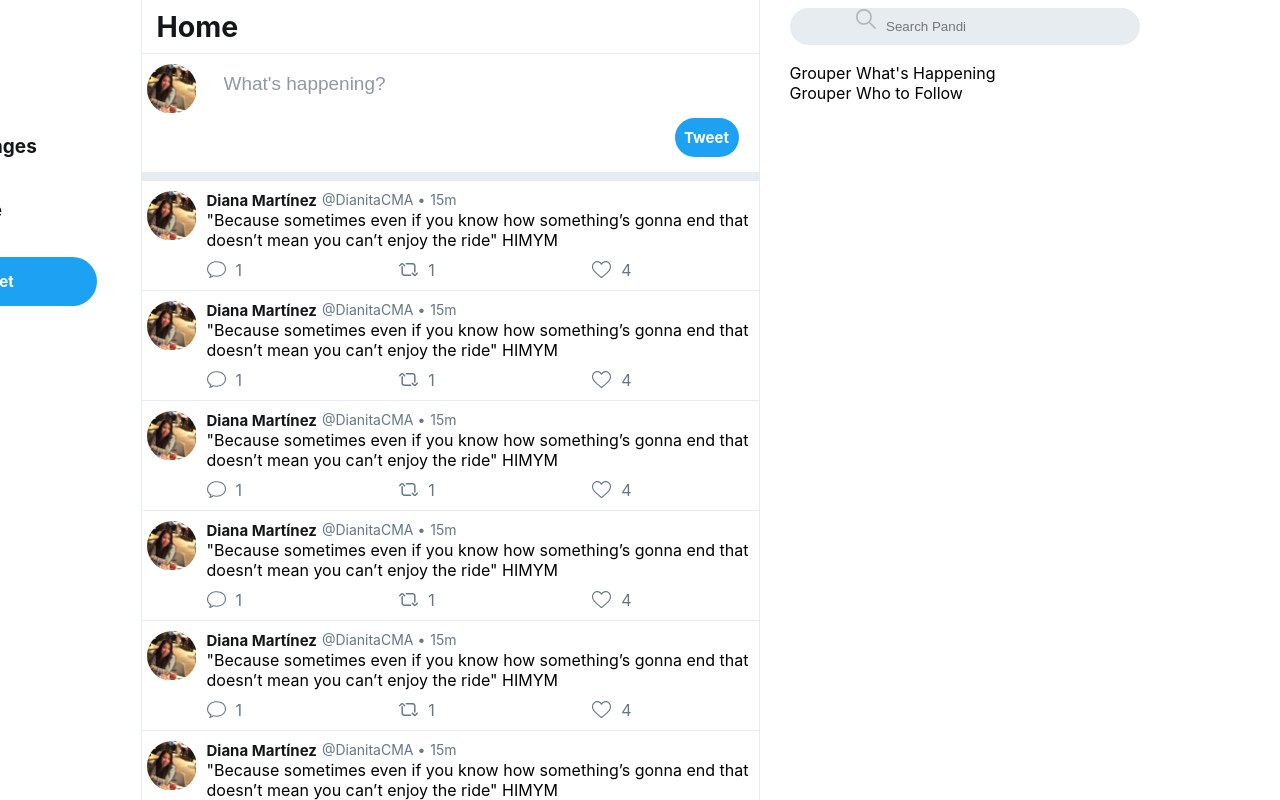
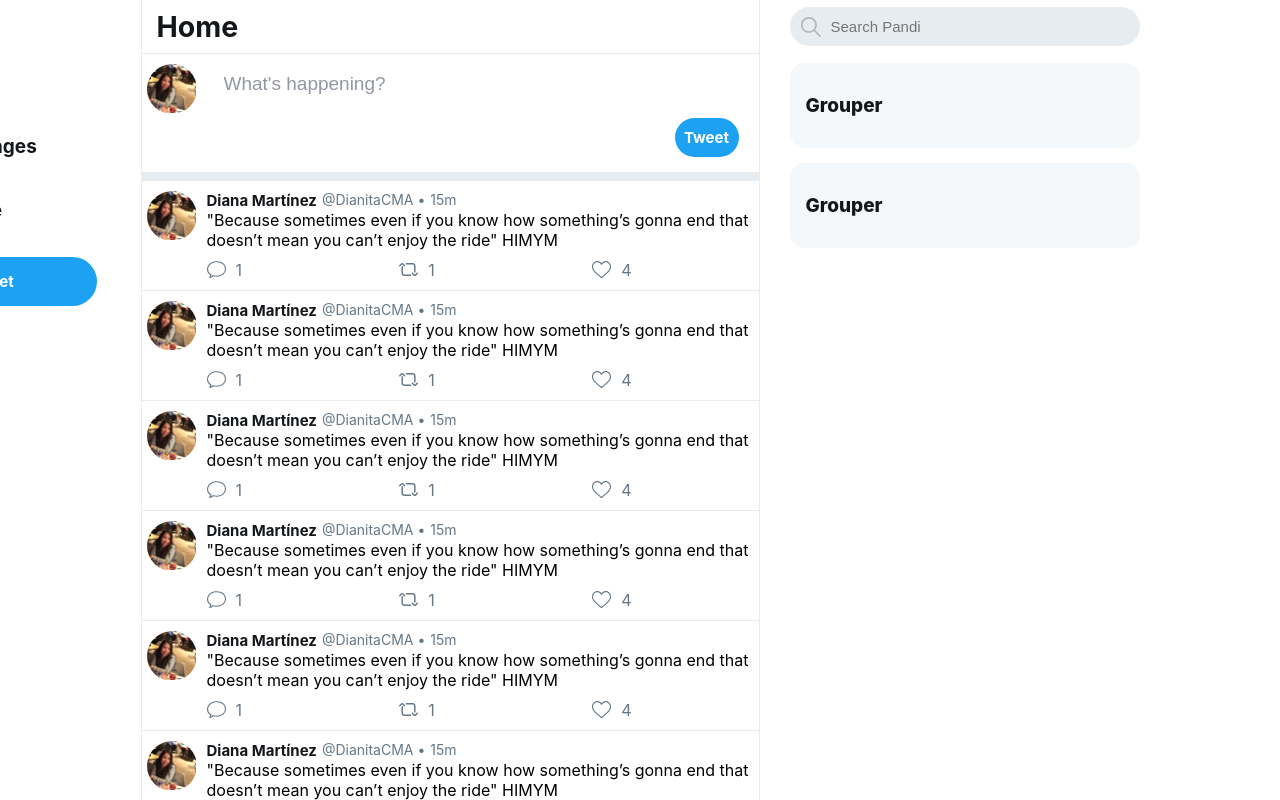
Before and after one commit to diballesteros/twitter-mock, a React (Create React App) app: page / in a window 1280 px wide. Built offline with nearby package versions, Linux system fonts and the light colour scheme.

Commit message:
Finish search component, Initial grouper and grouperChild changes

```diff
--- a/src/components/dashboard/Dashboard.js
+++ b/src/components/dashboard/Dashboard.js
@@ -4,6 +4,7 @@ import List from '../list/List';
 import Editor from '../editor/Editor';
 import Option from '../option/Option';
 import Search from '../search/Search';
+import Grouper from '../grouper/Grouper';
 import Button from '../button/Button';
 import Icon from '../icon/Icon';
 
@@ -49,10 +50,10 @@ class Dashboard extends Component {
                             <Search />
                         </div>
                         <div className="whats-happening_container">
-                            Grouper What's Happening
+                            <Grouper />
                         </div>
                         <div className="who-to-follow_container">
-                            Grouper Who to Follow
+                            <Grouper />
                         </div>
                     </div>
                 </div>
--- a/src/components/grouper/Grouper.css
+++ b/src/components/grouper/Grouper.css
@@ -0,0 +1,35 @@
+.grouper {
+    margin-bottom: 15px;
+    border-color: rgb(245, 248, 250);
+    border-radius: 14px;
+    border-width: 1px;
+    border-style: solid;
+    background-color: rgb(245, 248, 250);
+}
+
+.grouper_header {
+    border-bottom-color: rgb(230, 236, 240);
+    border-bottom-width: 1px;
+}
+
+.grouper_header-inner {
+    display: flex;
+    justify-content: space-between;
+    padding-bottom: 10px;
+    padding-top: 10px;
+    padding-left: 15px;
+    padding-right: 15px;
+}
+
+.grouper_header-inner h2 {
+    display: flex;
+    justify-content: space-between;
+    align-items: center;
+    flex-direction: row;
+}
+
+.grouper_header-inner h2 .grouper_header-text {
+    color: rgb(20, 23, 26);
+    font-weight: 800;
+    font-size: 19px;
+}
--- a/src/components/grouper/Grouper.js
+++ b/src/components/grouper/Grouper.js
@@ -0,0 +1,20 @@
+import React from 'react';
+import './Grouper.css';
+import GrouperChild from './grouperChild/GrouperChild';
+
+const Grouper = (props) => (
+    <div className="grouper">
+        <div className="grouper_header">
+            <div className="grouper_header-inner">
+                <h2>
+                    <div className="grouper_header-text">
+                        <span>Grouper</span>
+                    </div>
+                </h2>
+            </div>
+        </div>
+        <GrouperChild />
+    </div>
+);
+
+export default Grouper;
--- /dev/null
+++ b/src/components/grouper/grouperChild/GrouperChild.js
@@ -0,0 +1,9 @@
+import React from 'react';
+
+const GrouperChild = (props) => (
+    <div>
+
+    </div>
+);
+
+export default GrouperChild;
--- a/src/components/search/Search.css
+++ b/src/components/search/Search.css
@@ -1,42 +1,33 @@
 .search-bar {
     display: flex;
     flex-direction: row;
-    justify-content: center;
     flex-shrink: 1;
     flex-grow: 1;
     background-color: rgb(230, 236, 240);
-    border-bottom-left-radius: 9999px;
-    border-bottom-right-radius: 9999px;
-    border-top-left-radius: 9999px;
-    border-top-right-radius: 9999px;
-    border-bottom-width: 1px;
-    border-left-width: 1px;
-    border-right-width: 1px;
-    border-top-width: 1px;
-    border-bottom-color: rgba(0, 0, 0, 0);
-    border-left-color: rgba(0, 0, 0, 0);
-    border-right-color: rgba(0, 0, 0, 0);
-    border-top-color: rgba(0, 0, 0, 0);
-    border-bottom-style: solid;
-    border-left-style: solid;
-    border-right-style: solid;
-    border-top-style: solid;
+    border-radius : 9999px;
+    border-width: 1px;
+    border-color: rgba(0, 0, 0, 0);
+    border-style: solid;
 }
 
 .search-bar input {
     outline-style: none;
     width: 100%;
-    border-bottom-left-radius: 0px;
-    border-bottom-right-radius: 0px;
-    border-top-left-radius: 0px;
-    border-top-right-radius: 0px;
-    border-bottom-width: 0px;
-    border-left-width: 0px;
-    border-right-width: 0px;
-    border-top-width: 0px;
-    padding-bottom: 10px;
+    border-radius: 0px;
+    border-width: 0px;
+    padding: 10px;
+    background-color: rgba(0, 0, 0, 0);
+    color: rgb(20, 23, 26);
+    font-weight: 400px;
+    font-size: 15px;
+}
+
+.search-bar_icon {
+    display: flex;
+    align-items: center;
+    justify-content: center;
+}
+
+.search-bar_icon svg{
     padding-left: 10px;
-    padding-right: 10px;
-    padding-top: 10px;
-    background-color: rgba(0, 0, 0, 0);
 }
--- a/src/components/search/Search.js
+++ b/src/components/search/Search.js
@@ -4,10 +4,10 @@ import Icon from '../icon/Icon';
 
 const Search = (props) => (
     <div className="search-bar">
-        <div>
+        <div className="search-bar_icon">
             <Icon group="SEARCH" icon="loop" width="20" height="20"/>
         </div>
-        <div>
+        <div className="search-bar_input">
             <input placeholder="Search Pandi"/>
         </div>
     </div>
```
Also changed, not shown: src/components/grouper/grouperChild/GrouperChild.css (added), 1 other file (tests, documents, lock files or other folders).
